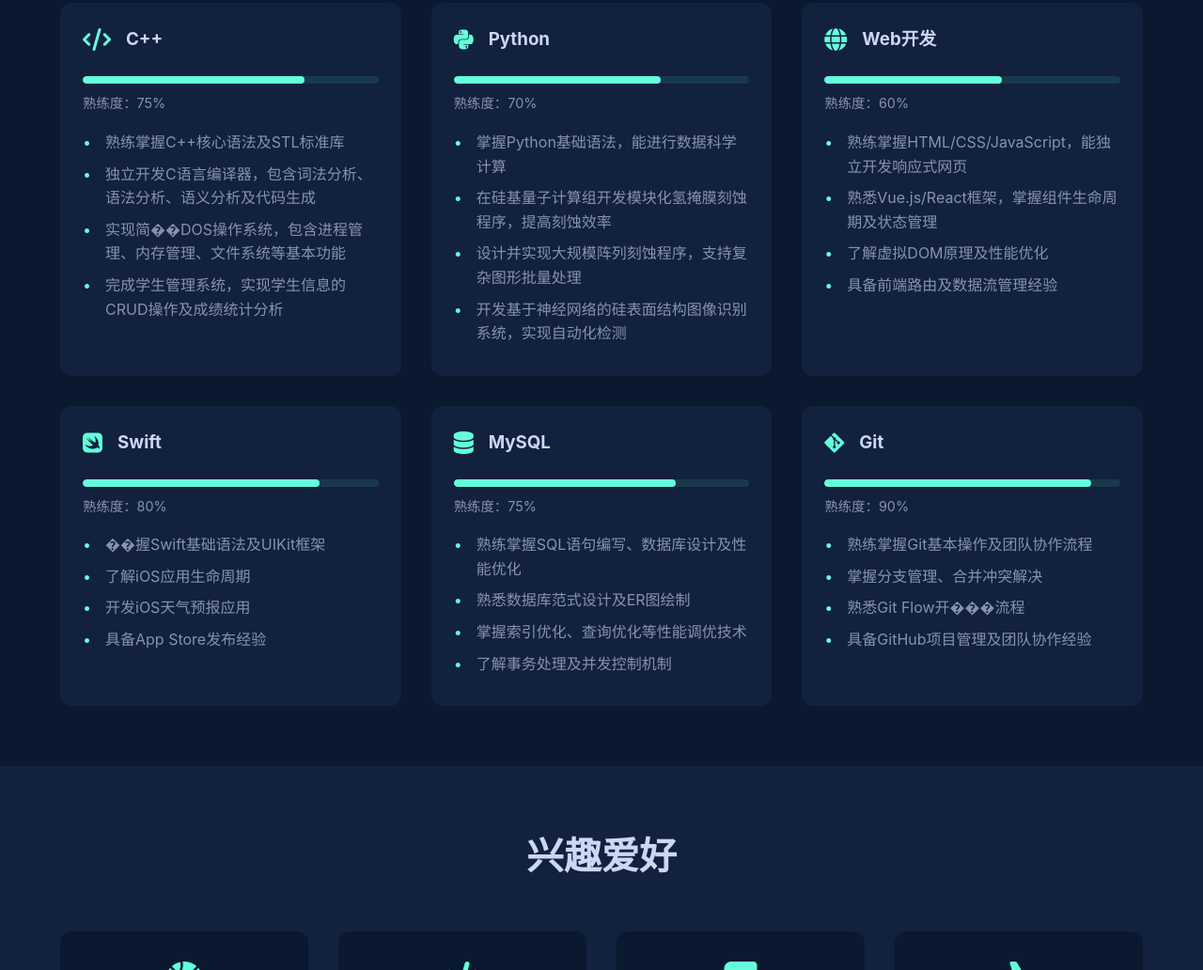
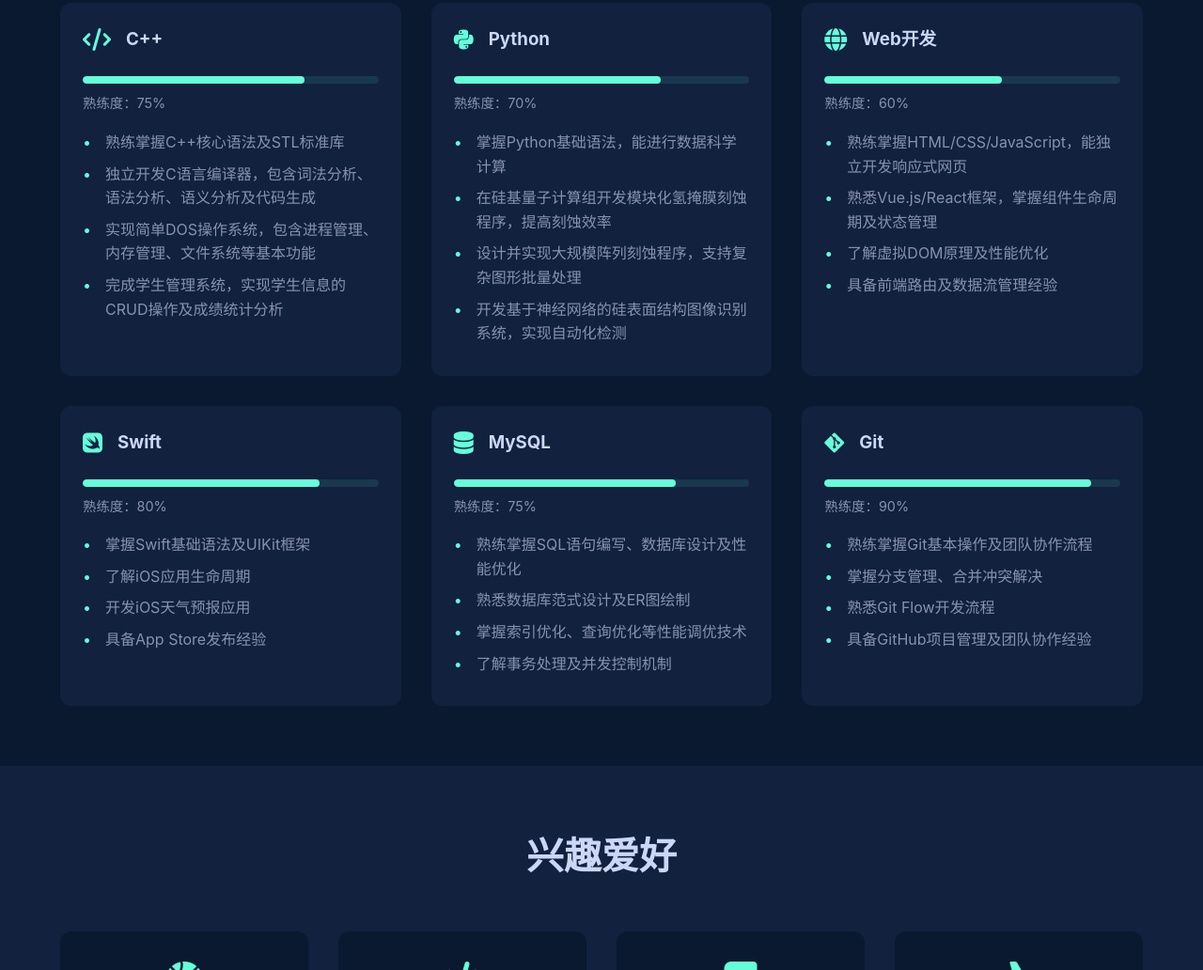
Before and after one commit to HS-Jack-YZY/MyWebsite, a plain HTML site: page about.html in a window 1280 px wide. Shown: the part 2604-3636 px from the top of the page at 94% size. Drawn offline with Linux system fonts and the light colour scheme.

Commit message:
fix(content): 修复网站中文字显示乱码问题
修复了以下文件中的中文字符显示异常：

- about.html: 修复技能描述中的乱码字符
  - "实现简单DOS操作系统"的显示问题
  - "掌握Swift基础语法"的显示问题
  - "熟悉Git Flow开发流程"的显示问题

- projects.js: 优化游戏项目特性描述
  - 移除重复的"信仰系统"特性标签
  - 保持功能描述的简洁性和准确性

此次修复确保了所有中文内容能够正确显示，提升了网站的可读性和专业性。

```diff
--- a/about.html
+++ b/about.html
@@ -199,7 +199,7 @@
                         <ul class="skill-details">
                             <li>熟练掌握C++核心语法及STL标准库</li>
                             <li>独立开发C语言编译器，包含词法分析、语法分析、语义分析及代码生成</li>
-                            <li>实现简��DOS操作系统，包含进程管理、内存管理、文件系统等基本功能</li>
+                            <li>实现简单DOS操作系统，包含进程管理、内存管理、文件系统等基本功能</li>
                             <li>完成学生管理系统，实现学生信息的CRUD操作及成绩统计分析</li>
                         </ul>
                     </div>
@@ -263,7 +263,7 @@
                             <span>熟练度：80%</span>
                         </div>
                         <ul class="skill-details">
-                            <li>��握Swift基础语法及UIKit框架</li>
+                            <li>掌握Swift基础语法及UIKit框架</li>
                             <li>了解iOS应用生命周期</li>
                             <li>开发iOS天气预报应用</li>
                             <li>具备App Store发布经验</li>
@@ -309,7 +309,7 @@
                         <ul class="skill-details">
                             <li>熟练掌握Git基本操作及团队协作流程</li>
                             <li>掌握分支管理、合并冲突解决</li>
-                            <li>熟悉Git Flow开���流程</li>
+                            <li>熟悉Git Flow开发流程</li>
                             <li>具备GitHub项目管理及团队协作经验</li>
                         </ul>
                     </div>
--- a/js/projects.js
+++ b/js/projects.js
@@ -20,7 +20,7 @@ const projects = {
             icon: "chess",
             status: "规划中",
             description: "一款策略游戏，玩家作为神明通过信仰和灾难间接引导文明发展。需要平衡宗教影响力和科技进步。",
-            features: ["策略", "文明演化", "信仰系统", "宏观战略", "战斗系统"],
+            features: ["策略", "文明演化", "宏观战略", "战斗系统"],
             highlights: [
                 "复杂的信仰影响系统",
                 "动态的文明发展路线",
```
Also changed, not shown: assets/common/favicon.ico, assets/common/favicon.png (added), 2 other files.
